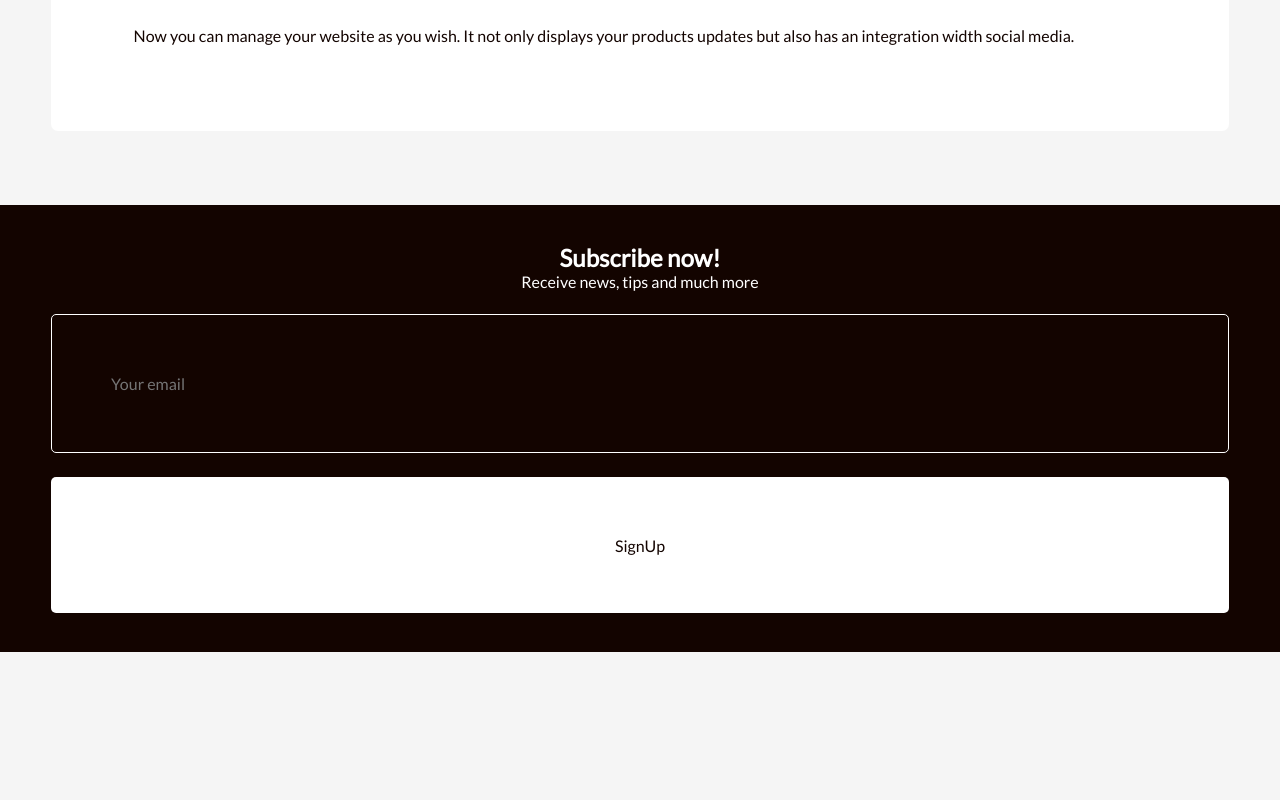
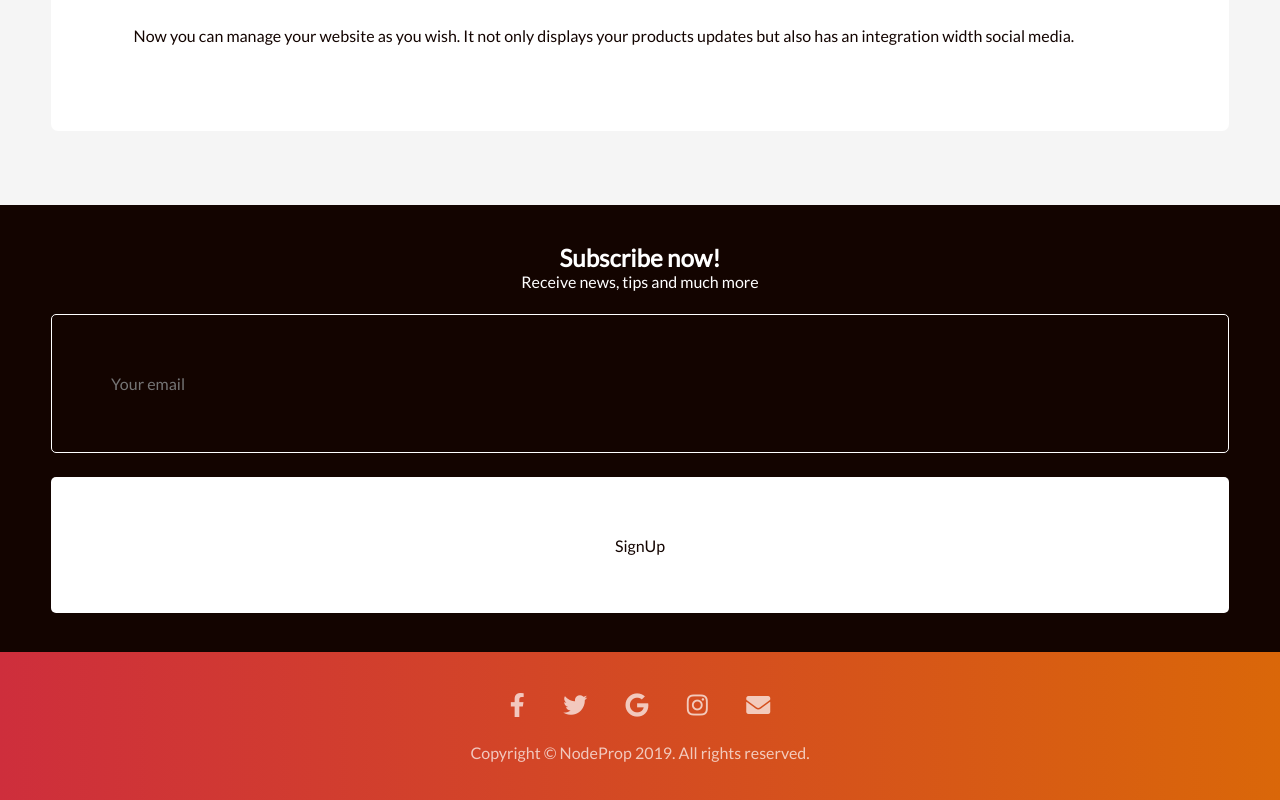
Before and after one commit to vitorjsls30/responsive-layout-node-studio, a plain HTML site: page index.html in a window 1280 px wide. Shown: the part 2909-3709 px from the top of the page. Before the commit the page ends 3561 px from the top, so only its background shows below. Drawn offline with nearby package versions, Linux system fonts and the light colour scheme.

Commit message:
rl-01 - Adding footer elements and styles

```diff
--- a/css/style.css
+++ b/css/style.css
@@ -200,3 +200,31 @@ img {
   cursor: pointer;
   margin-top: 2%;
 }
+
+/* FOOTER */
+.footer {
+  width: 100%;
+  float: left;
+  padding: 3% 4%;
+  text-align: center;
+  background: linear-gradient(to right, #ce2e3c, #da6709);
+}
+
+.social-icons a {
+  font-size: 1.5em;
+  color: rgb(255,255,255,0.7);
+  margin-right: 3%;
+}
+
+.social-icons a:last-child {
+  margin-right: 0;
+}
+
+.social-icons a:hover {
+  color: rgb(255,255,255);
+}
+
+.copyright {
+  margin-top: 2%;
+  color: rgb(255,255,255,0.7);
+}
--- a/index.html
+++ b/index.html
@@ -77,6 +77,18 @@
     </form>
 
   </section>
+  <footer class="footer">
+    <div class="social-icons">
+      <a href="#"><i class="fab fa-facebook-f"></i></a>
+      <a href="#"><i class="fab fa-twitter"></i></a>
+      <a href="#"><i class="fab fa-google"></i></a>
+      <a href="#"><i class="fab fa-instagram"></i></a>
+      <a href="#"><i class="fa fa-envelope"></i></a>
+    </div>
+    <p class="copyright">
+      Copyright &copy; NodeProp 2019. All rights reserved.
+    </p>
+  </footer>
 
   <script src="https://code.jquery.com/jquery-3.4.1.slim.min.js"></script>
   <script>
```
